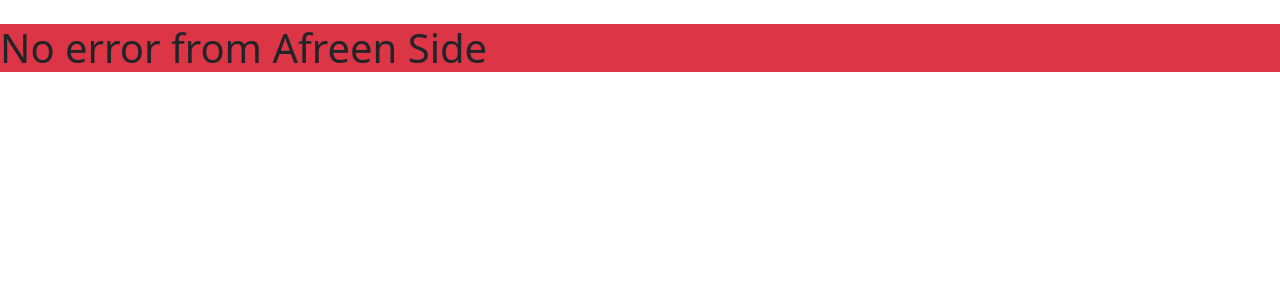
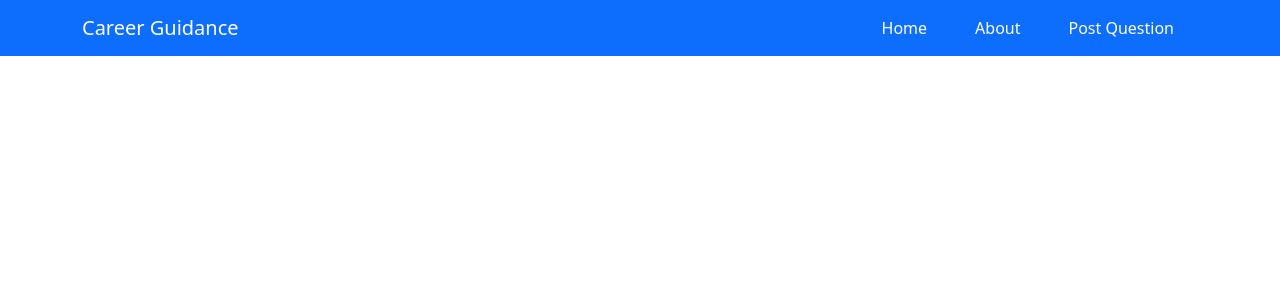
Before and after one commit to rahulrajput83/Career-Guidance, a React (Create React App) app in the folder frontend/: page / in a window 1280 px wide. Shown: the top 300 px of the page. Built offline with nearby package versions, Linux system fonts and the light colour scheme.

Commit message:
Added Navbar

```diff
--- a/frontend/package.json
+++ b/frontend/package.json
@@ -10,6 +10,7 @@
     "react": "^18.2.0",
     "react-bootstrap": "^2.5.0",
     "react-dom": "^18.2.0",
+    "react-icons": "^4.4.0",
     "react-redux": "^8.0.2",
     "react-router-dom": "^6.3.0",
     "react-scripts": "5.0.1",
--- a/frontend/src/App.js
+++ b/frontend/src/App.js
@@ -1,10 +1,17 @@
-import './App.css';
+import React from 'react';
+import Register from './Components/Register.js/Register';
+import {BrowserRouter, Routes, Route} from 'react-router-dom';
+import NavbarComponent from './Components/Navbar/Navbar';
+
 
 function App() {
   return (
-    <div className="mt-4 bg-danger">
-    <h1>No error from Afreen Side</h1>
-    </div>
+    <BrowserRouter>
+    <NavbarComponent />
+    <Routes>
+      <Route path='/register' element={<Register />} />
+    </Routes>
+    </BrowserRouter>
   );
 }
 
--- /dev/null
+++ b/frontend/src/Components/Navbar/Navbar.jsx
@@ -0,0 +1,71 @@
+/* Imports */
+import React from 'react';
+import Container from 'react-bootstrap/Container';
+import Nav from 'react-bootstrap/Nav';
+import Navbar from 'react-bootstrap/Navbar';
+import { Link } from 'react-router-dom';
+
+/* Navbar Menu Items */
+const Data = [
+    {
+        name: 'Home',
+        link: '/'
+    },
+    {
+        name: 'About',
+        link: '/about'
+    },
+    {
+        name: 'Login',
+        link: '/login'
+    },
+    {
+        name: 'Register',
+        link: '/register'
+    },
+    {
+        name: 'Post Question',
+        link: '/questions'
+    }
+]
+
+/* NavbarComponent function */
+function NavbarComponent() {
+    const user = 'H'
+    return (
+        /* Navbar imported from Bootstrap */
+        <Navbar bg="primary" expand="md">
+            {/* Container imported from Bootstrap */}
+            <Container>
+                {/* Navbar.Brand imported from Bootstrap shown to left side. */}
+                <Navbar.Brand href="/" className='text-white'>Career Guidance</Navbar.Brand>
+                {/* Navbar.Toggle imported from Bootstrap shown in small screen to open menu. */}
+                <Navbar.Toggle aria-controls="basic-navbar-nav" className='fs-6 bg-white shadow-none py-1 px-2' />
+                {/* Navbar Items. */}
+                <Navbar.Collapse id="basic-navbar-nav">
+                    <Nav className="w-100 d-flex justify-content-end">
+                        {/* Mapfunction in Data for navbar items. */}
+                        {
+                            Data.map((data) => {
+                                return (
+                                    <>
+                                        {/* Conditional Rendering.  */}
+                                        {(data.name === 'Login' && user !== '') || (data.name === 'Register' && user !== '')
+                                            ? null
+                                            :
+                                            <Link className='mx-md-4 text-decoration-none text-white' to={data.link}>
+                                                {data.name}
+                                            </Link>}
+                                    </>
+                                )
+                            })
+                        }
+                    </Nav>
+                </Navbar.Collapse>
+            </Container>
+        </Navbar>
+    );
+}
+
+/* Export Component */
+export default NavbarComponent;
--- a/frontend/src/index.css
+++ b/frontend/src/index.css
@@ -1,13 +1,4 @@
-body {
-  margin: 0;
-  font-family: -apple-system, BlinkMacSystemFont, 'Segoe UI', 'Roboto', 'Oxygen',
-    'Ubuntu', 'Cantarell', 'Fira Sans', 'Droid Sans', 'Helvetica Neue',
-    sans-serif;
-  -webkit-font-smoothing: antialiased;
-  -moz-osx-font-smoothing: grayscale;
+html, body {
+  margin: 0px;
+  padding: 0px;
 }
-
-code {
-  font-family: source-code-pro, Menlo, Monaco, Consolas, 'Courier New',
-    monospace;
-}
```
